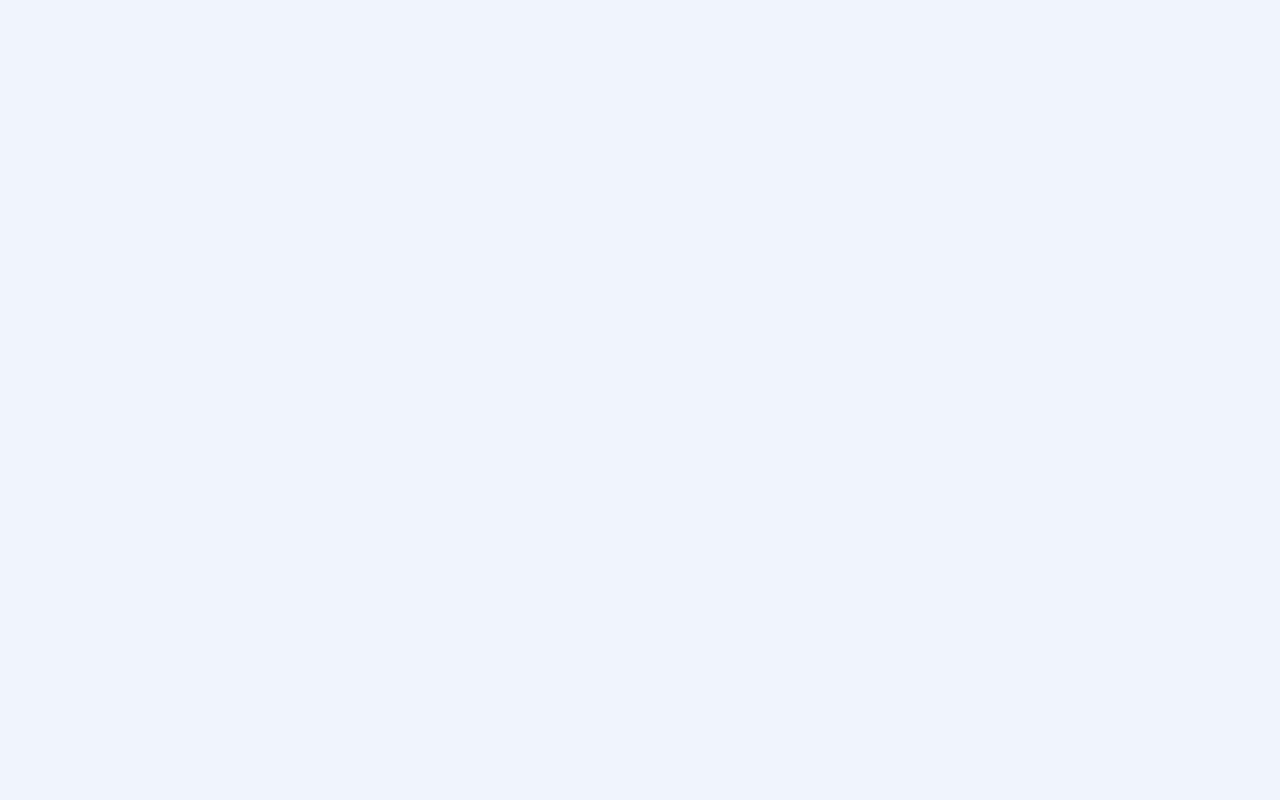
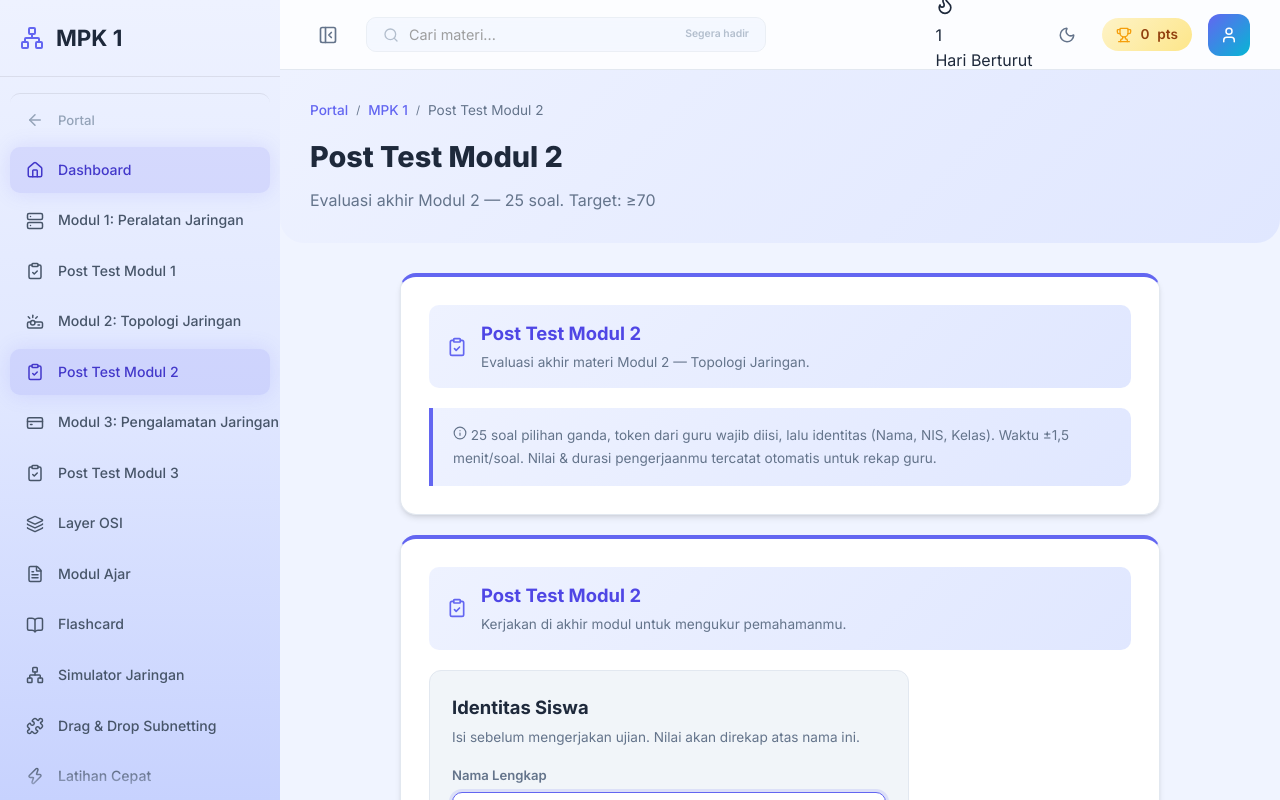
Before and after one commit to mulyadi66/media-pembelajaran-jarkom, a React (Vite) app: page /mpk1/posttest-modul2 in a window 1280 px wide. Before the commit this address had no page. Shown: the top 800 px of the page. Built offline with nearby package versions, Linux system fonts and the light colour scheme; no server answers.

Commit message:
feat: pisahkan Post Test Modul 2 & 3 ke halaman khusus /mpk1/posttest-modul2 dan /mpk1/posttest-modul3

```diff
--- a/src/App.jsx
+++ b/src/App.jsx
@@ -25,6 +25,8 @@ const RekapNilai = lazy(() => import('./pages/RekapNilai'));
 const WiringPuzzle = lazy(() => import('./pages/WiringPuzzle'));
 const IPClassifier = lazy(() => import('./pages/IPClassifier'));
 const PostTestModul1 = lazy(() => import('./pages/PostTestModul1'));
+const PostTestModul2 = lazy(() => import('./pages/PostTestModul2'));
+const PostTestModul3 = lazy(() => import('./pages/PostTestModul3'));
 
 // DKK pages
 const Elemen1 = lazy(() => import('./pages/dkk/Elemen1'));
@@ -148,7 +150,9 @@ export default function App() {
                 <Route path="/kka-xi/hasil" element={<HasilKKAXI />} />
                 <Route path="/mpk1/modul1" element={<Modul1 />} />
                 <Route path="/mpk1/modul2" element={<Modul2 />} />
+                <Route path="/mpk1/posttest-modul2" element={<PostTestModul2 />} />
                 <Route path="/mpk1/modul3" element={<Modul3 />} />
+                <Route path="/mpk1/posttest-modul3" element={<PostTestModul3 />} />
                 <Route path="/mpk1/posttest-modul1" element={<PostTestModul1 />} />
                 <Route path="/mpk1/flashcard" element={<FlashcardPage />} />
                 <Route path="/mpk1/simulator" element={<DeviceSimulator />} />
--- a/src/components/Layout.jsx
+++ b/src/components/Layout.jsx
@@ -23,7 +23,9 @@ const subjects = {
       { to: '/mpk1/modul1', icon: Server, label: 'Modul 1: Peralatan Jaringan' },
       { to: '/mpk1/posttest-modul1', icon: ClipboardCheck, label: 'Post Test Modul 1' },
       { to: '/mpk1/modul2', icon: Projector, label: 'Modul 2: Topologi Jaringan' },
+      { to: '/mpk1/posttest-modul2', icon: ClipboardCheck, label: 'Post Test Modul 2' },
       { to: '/mpk1/modul3', icon: CreditCard, label: 'Modul 3: Pengalamatan Jaringan' },
+      { to: '/mpk1/posttest-modul3', icon: ClipboardCheck, label: 'Post Test Modul 3' },
       { to: '/mpk1/osi-layer', icon: Layers, label: 'Layer OSI' },
       { to: '/mpk1/modul-ajar', icon: FileText, label: 'Modul Ajar' },
       { to: '/mpk1/flashcard', icon: BookOpen, label: 'Flashcard' },
@@ -40,7 +42,10 @@ const subjects = {
     titles: {
       '/mpk1': 'Dashboard', '/mpk1/modul1': 'Modul 1: Peralatan Jaringan',
       '/mpk1/posttest-modul1': 'Post Test Modul 1',
-      '/mpk1/modul2': 'Modul 2: Topologi Jaringan',       '/mpk1/modul3': 'Modul 3: Pengalamatan Jaringan',
+      '/mpk1/modul2': 'Modul 2: Topologi Jaringan',
+      '/mpk1/posttest-modul2': 'Post Test Modul 2',
+      '/mpk1/modul3': 'Modul 3: Pengalamatan Jaringan',
+      '/mpk1/posttest-modul3': 'Post Test Modul 3',
       '/mpk1/osi-layer': 'Layer OSI',
       '/mpk1/modul-ajar': 'Modul Ajar',
       '/mpk1/flashcard': 'Flashcard Interaktif', '/mpk1/simulator': 'Simulator Jaringan',
@@ -54,7 +59,9 @@ const subjects = {
       '/mpk1/modul1': 'Kebutuhan teknis pengguna dan peralatan jaringan',
       '/mpk1/posttest-modul1': 'Evaluasi akhir Modul 1 — 25 soal. Target: ≥70',
       '/mpk1/modul2': 'Perancangan dan simulasi berbagai topologi jaringan',
+      '/mpk1/posttest-modul2': 'Evaluasi akhir Modul 2 — 25 soal. Target: ≥70',
       '/mpk1/modul3': 'IP Address, Subnetting, CIDR, dan VLSM',
+      '/mpk1/posttest-modul3': 'Evaluasi akhir Modul 3 — 25 soal. Target: ≥70',
       '/mpk1/osi-layer': 'Model referensi OSI: 7 layer, enkapsulasi, dan TCP/IP',
       '/mpk1/modul-ajar': 'Modul Ajar Perencanaan & Pengalamatan Jaringan — Fase F',
       '/mpk1/flashcard': 'Kartu interaktif istilah jaringan komputer',
--- a/src/pages/Modul2.jsx
+++ b/src/pages/Modul2.jsx
@@ -1,9 +1,8 @@
 import { useEffect, useState } from 'react';
+import { Link } from 'react-router-dom';
 import { useApp } from '../context/AppContext';
-import { Projector, Star, Minus, Circle, GitBranch, Network, Info, Calculator } from 'lucide-react';
+import { Projector, Star, Minus, Circle, GitBranch, Network, Info, Calculator, ClipboardCheck, ArrowRight } from 'lucide-react';
 import SectionTracker from '../components/SectionTracker';
-import ModulPostTest from '../components/ModulPostTest';
-import { modul2PostTest } from '../data/modulPostTests';
 import { ContohSoal, Tugas } from '../components/ContohSoal';
 
 const sections = [
@@ -303,12 +302,20 @@ export default function Modul2() {
         ]} />
       </MateriCard>
 
-      <ModulPostTest
-        title="Post Test Modul 2"
-        questions={modul2PostTest}
-        storageKey="mpk1_modul2_posttest"
-        scoreKey="mpk1_modul2_posttest"
-      />
+      <div className="materi-card modul-posttest">
+        <div className="mp-test-banner">
+          <ClipboardCheck size={20} />
+          <div>
+            <h3 style={{ margin: 0 }}>Post Test Modul 2</h3>
+            <p style={{ margin: '2px 0 0', fontSize: '0.85rem', color: 'var(--text-light)' }}>
+              Sudah selesai memahami materi? Kerjakan ujiannya sekarang di halaman terpisah.
+            </p>
+          </div>
+        </div>
+        <Link to="/mpk1/posttest-modul2" className="btn btn-primary" style={{ justifyContent: 'center', marginTop: 12 }}>
+          Buka Halaman Post Test Modul 2 <ArrowRight size={16} />
+        </Link>
+      </div>
     </div>
   );
 }
--- a/src/pages/Modul3.jsx
+++ b/src/pages/Modul3.jsx
@@ -1,9 +1,8 @@
 import { useEffect, useState } from 'react';
+import { Link } from 'react-router-dom';
 import { useApp } from '../context/AppContext';
-import { Globe, Scissors, Code, Sliders, Calculator, AlertTriangle, Star } from 'lucide-react';
+import { Globe, Scissors, Code, Sliders, Calculator, AlertTriangle, Star, ClipboardCheck, ArrowRight } from 'lucide-react';
 import SectionTracker from '../components/SectionTracker';
-import ModulPostTest from '../components/ModulPostTest';
-import { modul3PostTest } from '../data/modulPostTests';
 import { ContohSoal, Tugas } from '../components/ContohSoal';
 
 const sections = [
@@ -369,12 +368,20 @@ export default function Modul3() {
         ]} />
       </MateriCard>
 
-      <ModulPostTest
-        title="Post Test Modul 3"
-        questions={modul3PostTest}
-        storageKey="mpk1_modul3_posttest"
-        scoreKey="mpk1_modul3_posttest"
-      />
+      <div className="materi-card modul-posttest">
+        <div className="mp-test-banner">
+          <ClipboardCheck size={20} />
+          <div>
+            <h3 style={{ margin: 0 }}>Post Test Modul 3</h3>
+            <p style={{ margin: '2px 0 0', fontSize: '0.85rem', color: 'var(--text-light)' }}>
+              Sudah selesai memahami materi? Kerjakan ujiannya sekarang di halaman terpisah.
+            </p>
+          </div>
+        </div>
+        <Link to="/mpk1/posttest-modul3" className="btn btn-primary" style={{ justifyContent: 'center', marginTop: 12 }}>
+          Buka Halaman Post Test Modul 3 <ArrowRight size={16} />
+        </Link>
+      </div>
     </div>
   );
 }
--- /dev/null
+++ b/src/pages/PostTestModul2.jsx
@@ -0,0 +1,42 @@
+import { Link } from 'react-router-dom';
+import { ArrowLeft, ClipboardCheck, Info } from 'lucide-react';
+import ModulPostTest from '../components/ModulPostTest';
+import { modul2PostTest } from '../data/modulPostTests';
+
+export default function PostTestModul2() {
+  return (
+    <div className="content-section" style={{ maxWidth: 820, margin: '0 auto' }}>
+      <div className="materi-card modul-posttest">
+        <div className="mp-test-banner">
+          <ClipboardCheck size={20} />
+          <div>
+            <h3 style={{ margin: 0 }}>Post Test Modul 2</h3>
+            <p style={{ margin: '2px 0 0', fontSize: '0.85rem', color: 'var(--text-light)' }}>
+              Evaluasi akhir materi Modul 2 — Topologi Jaringan.
+            </p>
+          </div>
+        </div>
+        <div className="info-box" style={{ margin: '12px 0 0' }}>
+          <p>
+            <Info size={14} /> 25 soal pilihan ganda, token dari guru wajib diisi, lalu identitas
+            (Nama, NIS, Kelas). Waktu ±1,5 menit/soal. Nilai &amp; durasi pengerjaanmu tercatat otomatis
+            untuk rekap guru.
+          </p>
+        </div>
+      </div>
+
+      <ModulPostTest
+        title="Post Test Modul 2"
+        questions={modul2PostTest}
+        storageKey="mpk1_modul2_posttest"
+        scoreKey="mpk1_modul2_posttest"
+      />
+
+      <p style={{ textAlign: 'center', marginTop: 16 }}>
+        <Link className="btn btn-secondary" to="/mpk1/modul2">
+          <ArrowLeft size={16} /> Kembali ke Materi Modul 2
+        </Link>
+      </p>
+    </div>
+  );
+}
--- /dev/null
+++ b/src/pages/PostTestModul3.jsx
@@ -0,0 +1,42 @@
+import { Link } from 'react-router-dom';
+import { ArrowLeft, ClipboardCheck, Info } from 'lucide-react';
+import ModulPostTest from '../components/ModulPostTest';
+import { modul3PostTest } from '../data/modulPostTests';
+
+export default function PostTestModul3() {
+  return (
+    <div className="content-section" style={{ maxWidth: 820, margin: '0 auto' }}>
+      <div className="materi-card modul-posttest">
+        <div className="mp-test-banner">
+          <ClipboardCheck size={20} />
+          <div>
+            <h3 style={{ margin: 0 }}>Post Test Modul 3</h3>
+            <p style={{ margin: '2px 0 0', fontSize: '0.85rem', color: 'var(--text-light)' }}>
+              Evaluasi akhir materi Modul 3 — Pengalamatan Jaringan.
+            </p>
+          </div>
+        </div>
+        <div className="info-box" style={{ margin: '12px 0 0' }}>
+          <p>
+            <Info size={14} /> 25 soal pilihan ganda, token dari guru wajib diisi, lalu identitas
+            (Nama, NIS, Kelas). Waktu ±1,5 menit/soal. Nilai &amp; durasi pengerjaanmu tercatat otomatis
+            untuk rekap guru.
+          </p>
+        </div>
+      </div>
+
+      <ModulPostTest
+        title="Post Test Modul 3"
+        questions={modul3PostTest}
+        storageKey="mpk1_modul3_posttest"
+        scoreKey="mpk1_modul3_posttest"
+      />
+
+      <p style={{ textAlign: 'center', marginTop: 16 }}>
+        <Link className="btn btn-secondary" to="/mpk1/modul3">
+          <ArrowLeft size={16} /> Kembali ke Materi Modul 3
+        </Link>
+      </p>
+    </div>
+  );
+}
```
